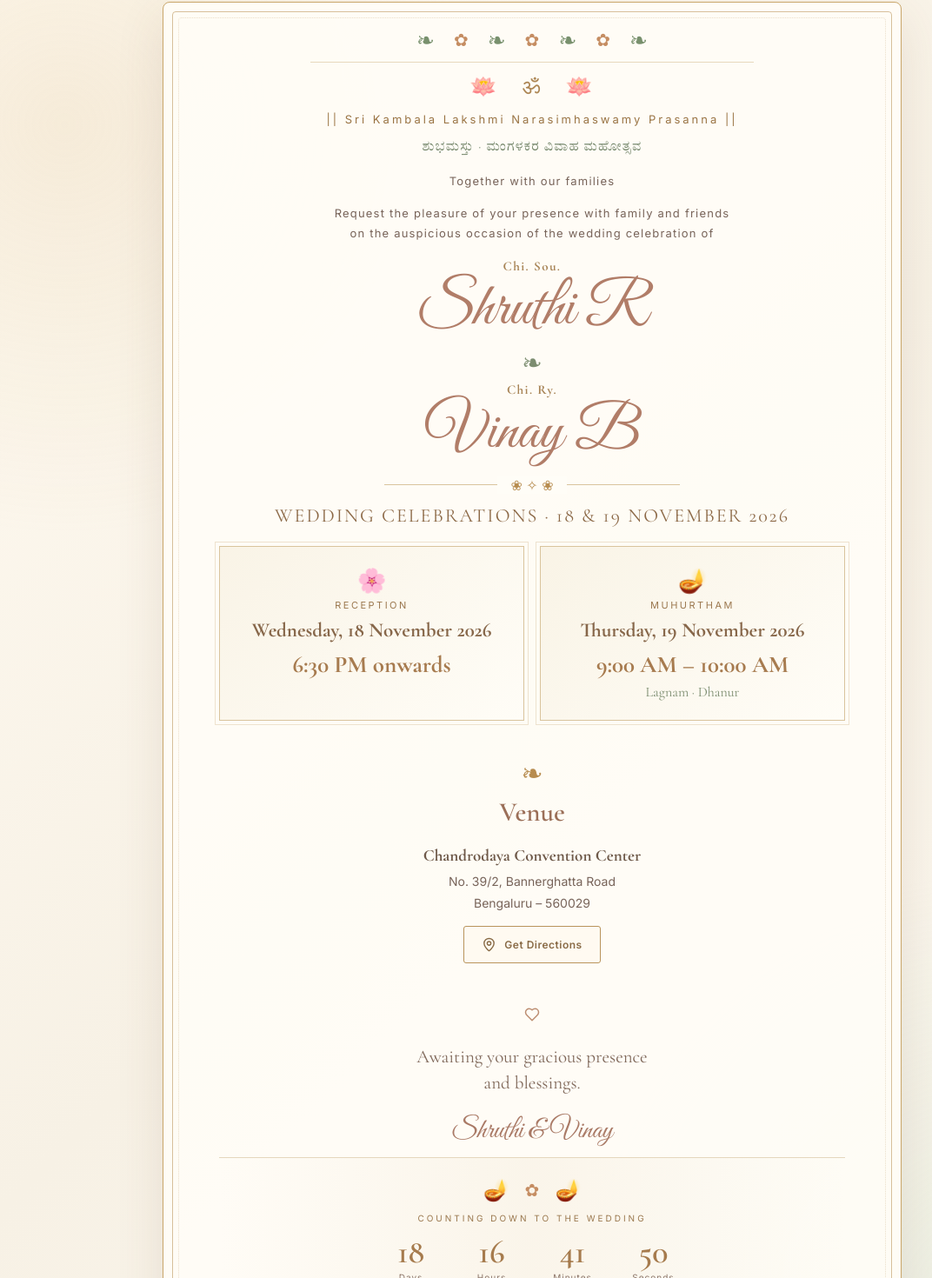
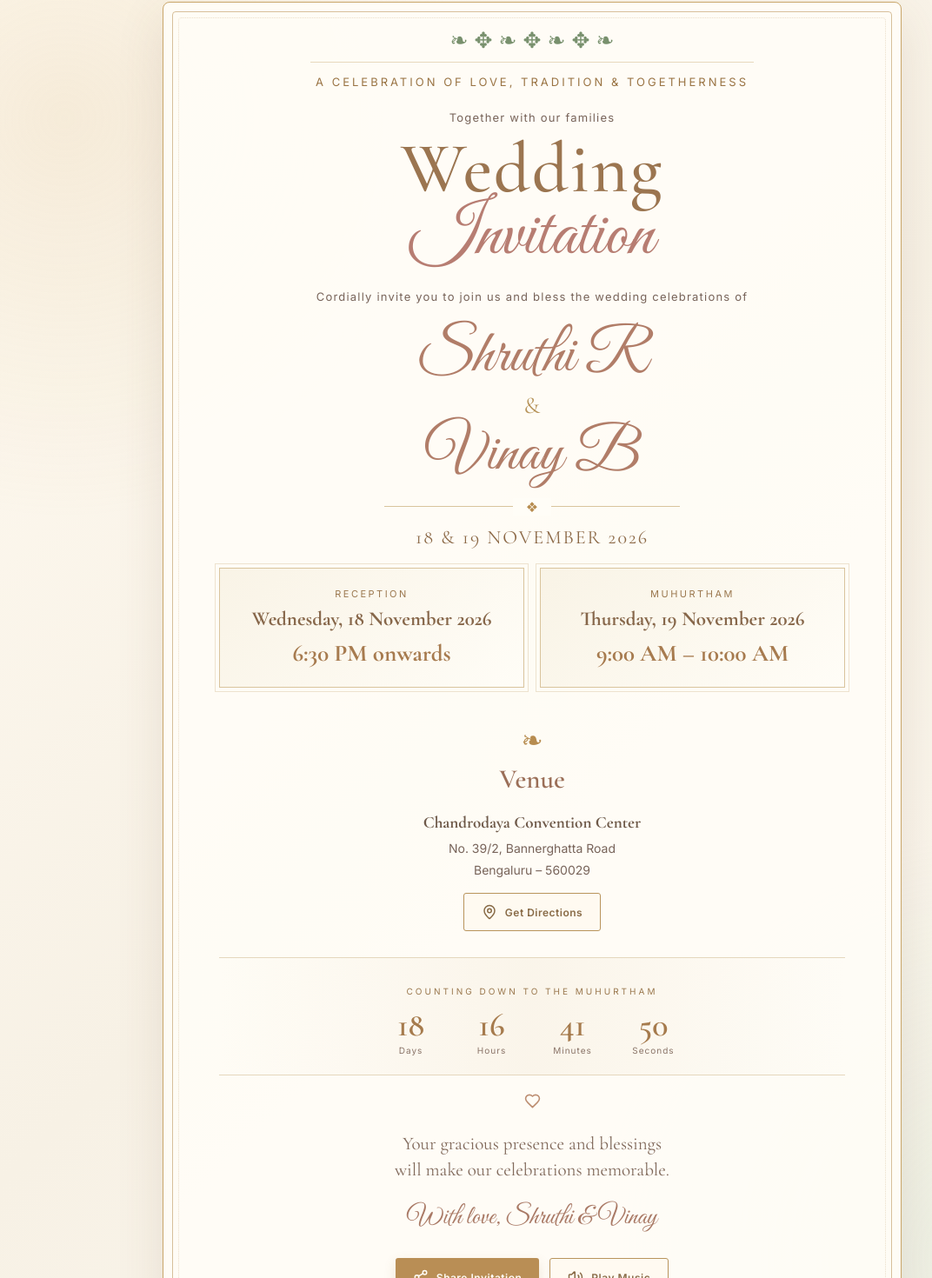
Before and after one commit to Prav2221/Shruthi-Vinay-Invitation, a React (Vite) app: page / in a window 1280 px wide. Shown: the part 32-1502 px from the top of the page at 87% size, without its empty margins (28-1100 px from the left). Built offline with nearby package versions, Linux system fonts and the light colour scheme.

Commit message:
main.jsx

```diff
--- a/src/main.jsx
+++ b/src/main.jsx
@@ -6,7 +6,7 @@ import './style.css'
 const weddingDate = new Date('2026-11-19T09:00:00+05:30')
 const venue = 'Chandrodaya Convention Center, No. 39/2, Bannerghatta Road, Bengaluru, Karnataka 560029'
 const mapUrl = 'https://www.google.com/maps/dir/?api=1&destination=' + encodeURIComponent(venue)
-const shareText = 'With joy, we invite you to bless the wedding of Shruthi R & Vinay B on Thursday, 19 November 2026, from 9:00 AM to 10:00 AM at Chandrodaya Convention Center, No. 39/2, Bannerghatta Road, Bengaluru 560029.'
+const shareText = 'With joy, we invite you to celebrate the wedding of Shruthi R & Vinay B. Reception: Wednesday, 18 November 2026, 6:30 PM onwards. Muhurtham: Thursday, 19 November 2026, 9:00 AM to 10:00 AM. Venue: Chandrodaya Convention Center, No. 39/2, Bannerghatta Road, Bengaluru 560029.'
 
 function Countdown() {
   const [now, setNow] = useState(new Date())
@@ -47,48 +47,31 @@ function App() {
   const share = () => {
     const url = window.location.href
     const text = shareText + '\n' + url
-    if (navigator.share) navigator.share({ title: 'Shruthi & Vinay Wedding', text, url }).catch(() => {})
+    if (navigator.share) navigator.share({ title: 'Shruthi & Vinay — Wedding Invitation', text, url }).catch(() => {})
     else window.open('https://wa.me/?text=' + encodeURIComponent(text), '_blank')
   }
 
   return <main>
     <div className="frame">
-      <div className="toran" aria-hidden="true"><span>❧</span><b>✿</b><span>❧</span><b>✿</b><span>❧</span><b>✿</b><span>❧</span></div>
-      <div className="top-ornament" aria-hidden="true">🪷 &nbsp; ॐ &nbsp; 🪷</div>
-      <p className="eyebrow">|| Sri Kambala Lakshmi Narasimhaswamy Prasanna ||</p>
-      <p className="regional-blessing">ಶುಭಮಸ್ತು · ಮಂಗಳಕರ ವಿವಾಹ ಮಹೋತ್ಸವ</p>
-
+      <div className="toran" aria-hidden="true">❧  ✥  ❧  ✥  ❧  ✥  ❧</div>
+      <p className="eyebrow">A CELEBRATION OF LOVE, TRADITION & TOGETHERNESS</p>
       <p className="intro">Together with our families</p>
-      <p className="invite-copy">
-        Request the pleasure of your presence with family and friends<br className="desktop-break"/>
-        on the auspicious occasion of the wedding celebration of
-      </p>
-
-      <div className="names">
-        <span className="traditional-title">Chi. Sou.</span>
-        <span>Shruthi R</span>
-        <i className="sacred-symbol">❧</i>
-        <span className="traditional-title">Chi. Ry.</span>
-        <span>Vinay B</span>
-      </div>
-
-      <div className="divider"><b>❀ ✧ ❀</b></div>
-
-      <p className="date-label">WEDDING CELEBRATIONS · 18 &amp; 19 NOVEMBER 2026</p>
+      <h1>Wedding<br/><span>Invitation</span></h1>
+      <p className="invite-copy">Cordially invite you to join us and bless the wedding celebrations of</p>
+      <div className="names"><span>Shruthi R</span><i>&</i><span>Vinay B</span></div>
+      <div className="divider"><b>❖</b></div>
+      <p className="date-label">18 &amp; 19 NOVEMBER 2026</p>
 
       <section className="event-schedule">
         <article className="event-card">
-          <div className="event-icon">🌸</div>
           <p className="event-caption">RECEPTION</p>
           <div className="event-date">Wednesday, 18 November 2026</div>
           <div className="event-time">6:30 PM onwards</div>
         </article>
         <article className="event-card">
-          <div className="event-icon">🪔</div>
           <p className="event-caption">MUHURTHAM</p>
           <div className="event-date">Thursday, 19 November 2026</div>
           <div className="event-time">9:00 AM – 10:00 AM</div>
-          <p className="event-note">Lagnam · Dhanur</p>
         </article>
       </section>
 
@@ -99,29 +82,28 @@ function App() {
           No. 39/2, Bannerghatta Road<br/>
           Bengaluru – 560029
         </p>
-        <a className="button outline" href={mapUrl} target="_blank" rel="noreferrer"><MapPin size={17}/> Get Directions</a>
+        <a className="button outline" href={mapUrl} target="_blank" rel="noreferrer"><MapPin size={18}/> Get Directions</a>
+      </section>
+
+      <section className="count-section">
+        <p className="section-label">COUNTING DOWN TO THE MUHURTHAM</p>
+        <Countdown/>
       </section>
 
       <div className="closing">
-        <Heart size={18}/>
-        <p>Awaiting your gracious presence<br/>and blessings.</p>
-        <strong className="couple-signoff">Shruthi &amp; Vinay</strong>
+        <Heart size={19}/>
+        <p>Your gracious presence and blessings<br/>will make our celebrations memorable.</p>
+        <strong>With love, Shruthi &amp; Vinay</strong>
       </div>
 
-      <section className="count-section">
-        <div className="lamp-row" aria-hidden="true">🪔 <span>✿</span> 🪔</div>
-        <p className="section-label">COUNTING DOWN TO THE WEDDING</p>
-        <Countdown/>
-      </section>
-
       <div className="actions">
-        <button className="button gold" onClick={share}><Share2 size={17}/> Share Invitation</button>
-        <button className="button outline" onClick={toggleMusic}>{playing ? <VolumeX size={17}/> : <Volume2 size={17}/>} {playing ? 'Pause Music' : 'Play Music'}</button>
+        <button className="button gold" onClick={share}><Share2 size={18}/> Share Invitation</button>
+        <button className="button outline" onClick={toggleMusic}>{playing ? <VolumeX size={18}/> : <Volume2 size={18}/>} {playing ? 'Pause Music' : 'Play Music'}</button>
       </div>
       <audio ref={audioRef} src="/wedding-music.mp3" loop />
-      <div className="bottom-ornament">🪷 &nbsp; ❧ ✿ ❧ &nbsp; 🪷</div>
+      <div className="bottom-ornament">❧  ✥  ❧  ✥  ❧</div>
     </div>
-    <footer>Made with love for Shruthi &amp; Vinay</footer>
+    <footer>With warm regards · Shruthi &amp; Vinay</footer>
   </main>
 }
 
```
